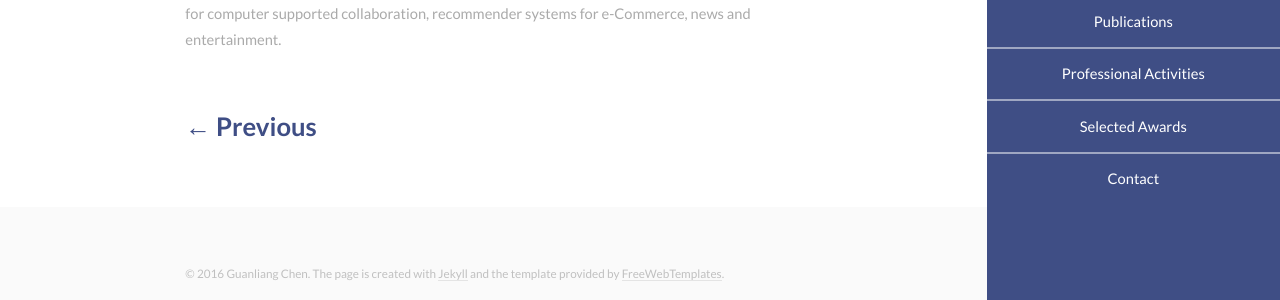
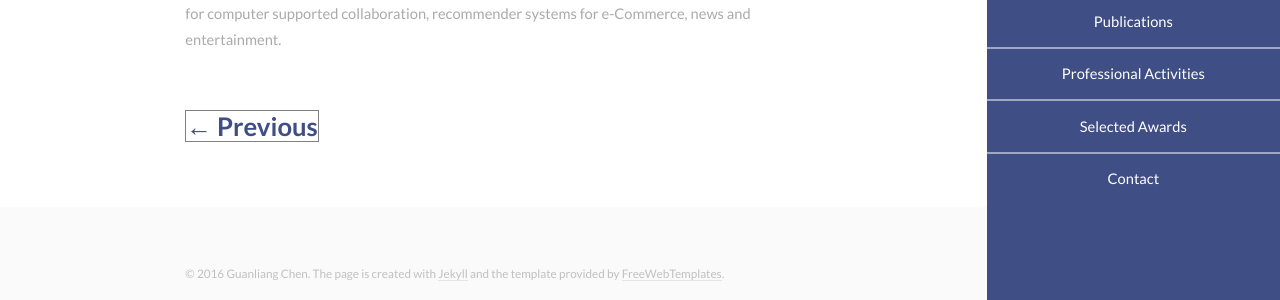
Before and after one commit to AngusGLChen/__angusglchen.github.io, a Jekyll site: the page built from _posts/2016-08-17-My-Second-Post.md, in a window 1280 px wide and 900 px high, scrolled down 584 px. Shown: the part 557-857 px from the top of the window. Built offline with Jekyll 4.4.1, drawn with Linux system fonts in a browser that asks for light colours.

Commit message:
Aug 16, 2016

```diff
--- a/_layouts/post.html
+++ b/_layouts/post.html
@@ -11,11 +11,11 @@ layout: default
 
 <div style="padding: 0 0 100px 0">
     {% if page.previous.url %}
-    <div style="display:inline-block;margin-right:0px;float:left"><h3><a href="{{ page.previous.url | prepend: site.baseurl | replace: '//', '/' }}" data-toggle="tooltip" data-placement="top" title="{{page.previous.title}}" style="border:1px">&larr; Previous</a></h3></div>
+    <div style="display:inline-block;margin-right:0px;float:left"><h3><a href="{{ page.previous.url | prepend: site.baseurl | replace: '//', '/' }}" data-toggle="tooltip" data-placement="top" title="{{page.previous.title}}" style="border:1px;border-style:solid;border-color:grey">&larr; Previous</a></h3></div>
     {% endif %}
 
     {% if page.next.url %}
-    <div style="display:inline-block;float:right"><h3><a href="{{ page.next.url | prepend: site.baseurl | replace: '//', '/' }}" data-toggle="tooltip" data-placement="top" title="{{page.next.title}}" style="border:1px">Next &rarr;</a></h3></div>
+    <div style="display:inline-block;float:right"><h3><a href="{{ page.next.url | prepend: site.baseurl | replace: '//', '/' }}" data-toggle="tooltip" data-placement="top" title="{{page.next.title}}" style="border:1px;border-style:solid;border-color:grey">Next &rarr;</a></h3></div>
     {% endif %}
 
 </div>
```
